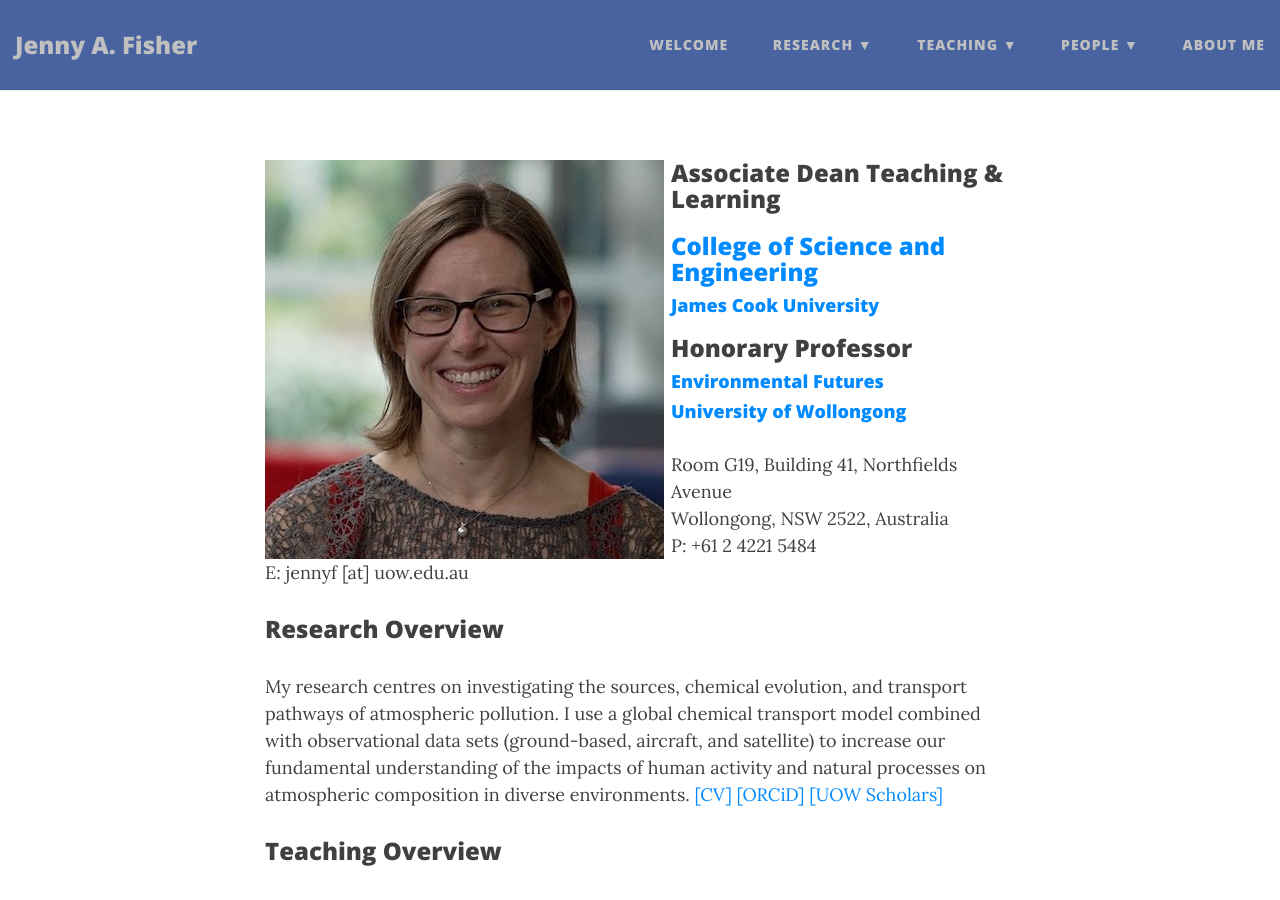
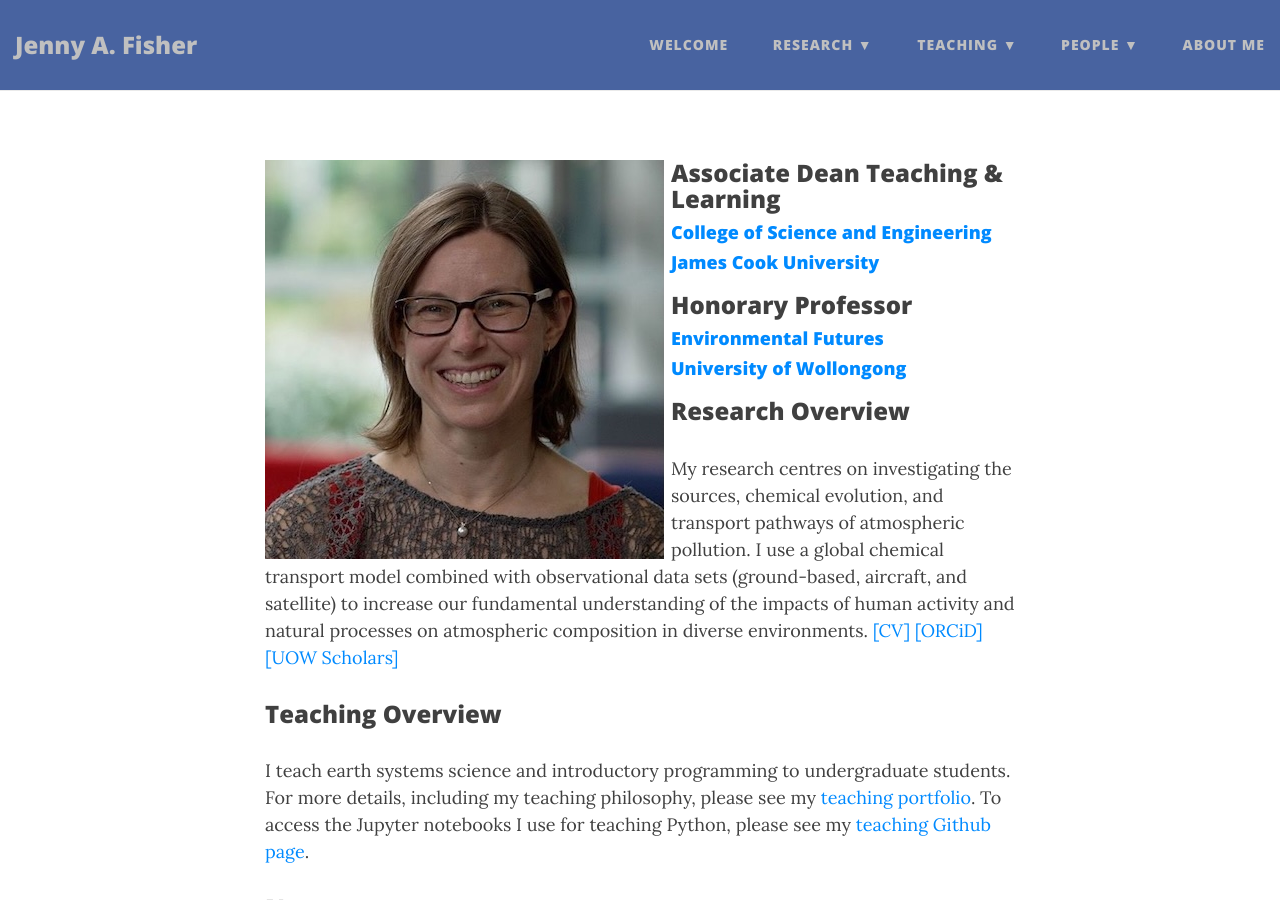
Before and after one commit to jennyfisher/jennyfisher.github.io, a Jekyll site: the page built from index.md, in a window 1280 px wide and 900 px high. Built offline with Jekyll 4.4.1, drawn with Linux system fonts in a browser that asks for light colours; nearby versions of some CDN libraries.

Commit message:
Update index.md

```diff
--- a/index.md
+++ b/index.md
@@ -5,17 +5,17 @@ use-site-title: true
 
 ![profile-pic](img/profile_pic_AAS-smaller.jpeg){:style="float: left;margin-right: 7px;:class="img-responsive"}
 ### Associate Dean Teaching & Learning
-### [College of Science and Engineering](https://www.jcu.edu.au/college-of-science-and-engineering)
+#### [College of Science and Engineering](https://www.jcu.edu.au/college-of-science-and-engineering)
 #### [James Cook University](https://www.jcu.edu.au)
 
 ### Honorary Professor
 #### [Environmental Futures](https://www.uow.edu.au/science-medicine-health/research/environmental-futures/)<br />
 #### [University of Wollongong](https://www.uow.edu.au/)
 
-Room G19, Building 41, Northfields Avenue
-Wollongong, NSW 2522, Australia
-P: +61 2 4221 5484
-E: jennyf [at] uow.edu.au
+<!--Room G19, Building 41, Northfields Avenue  -->
+<!--Wollongong, NSW 2522, Australia  -->
+<!--P: +61 2 4221 5484  -->
+<!--E: jennyf [at] uow.edu.au -->
 
 ### Research Overview
 My research centres on investigating the sources, chemical evolution, and transport pathways of atmospheric pollution. I use a global chemical transport model combined with observational data sets (ground-based, aircraft, and satellite) to increase our fundamental understanding of the impacts of human activity and natural processes on atmospheric composition in diverse environments. [[CV]](pdfs/CV_web.pdf) [[ORCiD]](http://orcid.org/0000-0002-2921-1691) [[UOW Scholars]](https://scholars.uow.edu.au/display/jenny_fisher)
```
